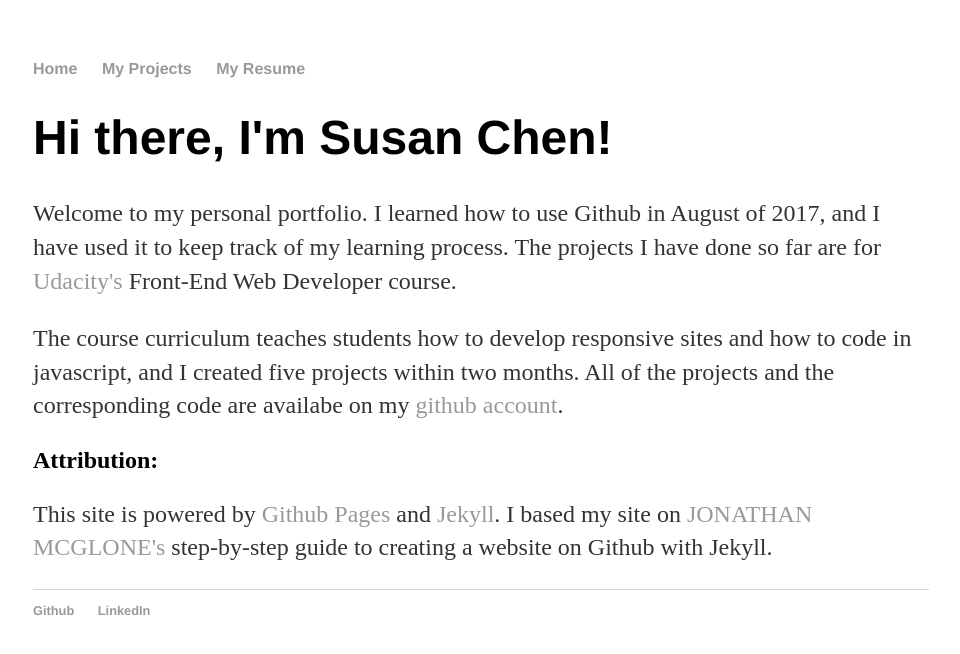
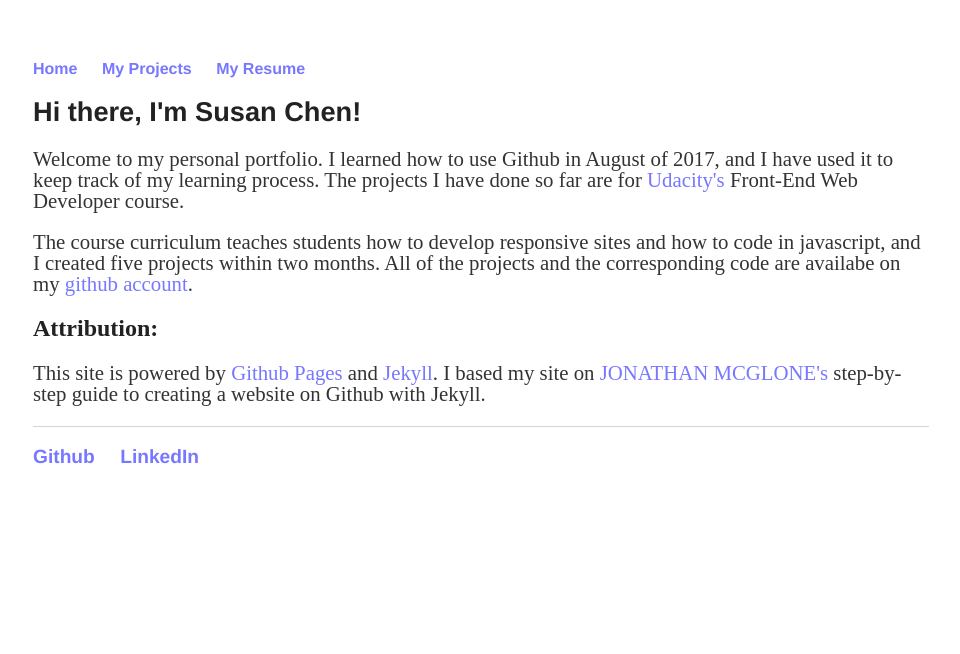
Before and after one commit to susanschen/susanschen.github.io, a Jekyll site: the page built from index.html, in a window 1280 px wide. Shown: the top 654 px of the page, without its empty margins (159-1119 px from the left). Built offline with Jekyll 4.4.1, drawn with Linux system fonts in a browser that asks for light colours.

Commit message:
Edit style

```diff
--- a/css/main.css
+++ b/css/main.css
@@ -2,42 +2,59 @@ body {
   margin: 60px auto;
   width: 70%;
 }
+
 nav ul, footer ul {
   font-family:'Helvetica', 'Arial', 'Sans-Serif';
   padding: 0px;
   list-style: none;
   font-weight: bold;
 }
+
 nav ul li, footer ul li {
   display: inline;
   margin-right: 20px;
 }
+
 a {
   text-decoration: none;
-    color: #999;
+  color: #77f;
 }
+
 a:hover {
   text-decoration: underline;
 }
+
 h1 {
-    font-size: 3em;
+  font-size: 1.7rem;
   font-family:'Helvetica', 'Arial', 'Sans-Serif';
+  color: #222;
 }
+
+h2 {
+  font-size: 1.5rem;
+  color: #222;
+}
+
 p {
-    font-size: 1.5em;
-    line-height: 1.4em;
+  font-size: 1.3rem;
+  line-height: 1.3rem;
   color: #333;
 }
+
 footer {
   border-top: 1px solid #d5d5d5;
-    font-size: .8em;
+  font-size: 1.2rem;
 }
 
 ul.posts {
   margin: 20px auto 40px;
-    font-size: 1.5em;
+  font-size: 1.5rem;
 }
 
 ul.posts li {
   list-style: none;
 }
+
+.posts li {
+  font-size: 1.3rem;
+}
```
Lines whose indentation alone changed are shown as unchanged.
